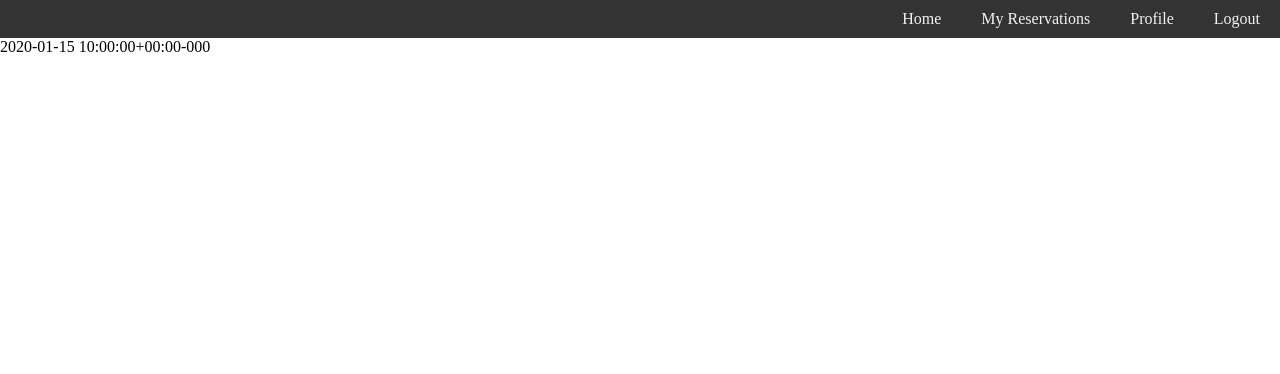
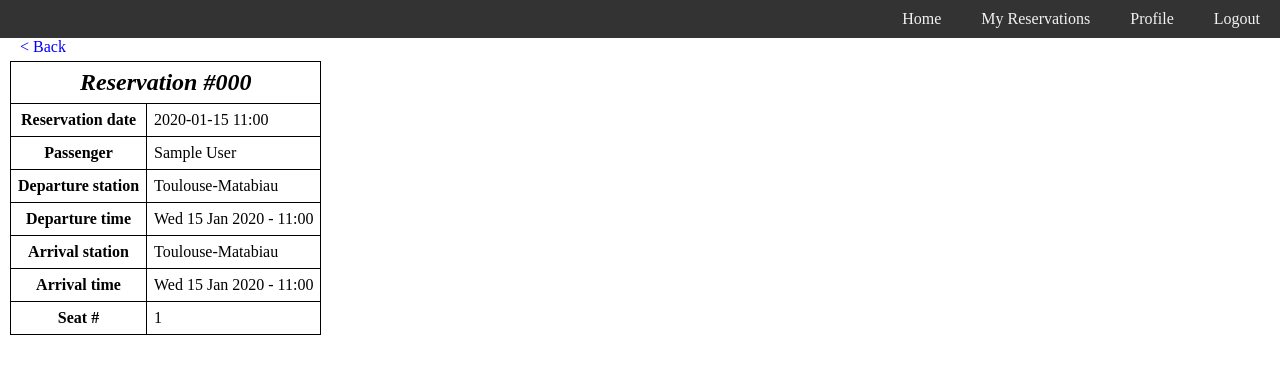
Before and after one commit to jovanaoukar/reservations-jovan-aoukar, a Django app: page /manage/reservation/1 in a window 1280 px wide. Shown: the top 374 px of the page. Run offline with Django 4.2, Linux system fonts and the light colour scheme; a user stored in the database is signed in; data comes from the database, SQL or seed files in the repository; tables that the repository leaves empty hold one stand-in row (values such as "Sample post").

Commit message:
Write gestion/reservation.html and Add a back to reservations button

```diff
--- a/reservations/gestion/templates/gestion/reservation.html
+++ b/reservations/gestion/templates/gestion/reservation.html
@@ -3,4 +3,39 @@
 {% load static %}
 <link rel="stylesheet" href="{% static 'gestion/style.css' %}">
 
-{% block content %}{{ reservation }}{% endblock %}
+{% block content %}
+<a href="{% url 'gestion:reservations'%}" style="color:blue; text-decoration:none; margin:20px"> &lt Back</a>
+<table class="left-elt" style="margin-top:5px">
+    <tr>
+        <th colspan="2"><font size=5><em>Reservation #{{reservation.reservation_number}}</em></font></th>
+    </tr>
+    <tr>
+        <th>Reservation date</th>
+        <td>{{reservation.reservation_date|date:"Y-m-d H:i"}}</td>
+    </tr>
+    <tr>
+        <th>Passenger</th>
+        <td>{{reservation.passenger.first_name}} {{reservation.passenger.surname}}</td>
+    </tr>
+    <tr>
+        <th>Departure station</th>
+        <td>{{reservation.route.departure_station.name}}</td>
+    </tr>
+    <tr>
+        <th>Departure time</th>
+        <td>{{reservation.route.departure_time|date:"D d M Y - H:i"}}</td>
+    </tr>
+    <tr>
+        <th>Arrival station</th>
+        <td>{{reservation.route.arrival_station.name}}</td>
+    </tr>
+    <tr>
+        <th>Arrival time</th>
+        <td>{{reservation.route.arrival_time|date:"D d M Y - H:i"}}</td>
+    </tr>
+    <tr>
+        <th>Seat #</th>
+        <td>{{reservation.seat_number}}</td>
+    </tr>
+</table>
+{% endblock %}
```
